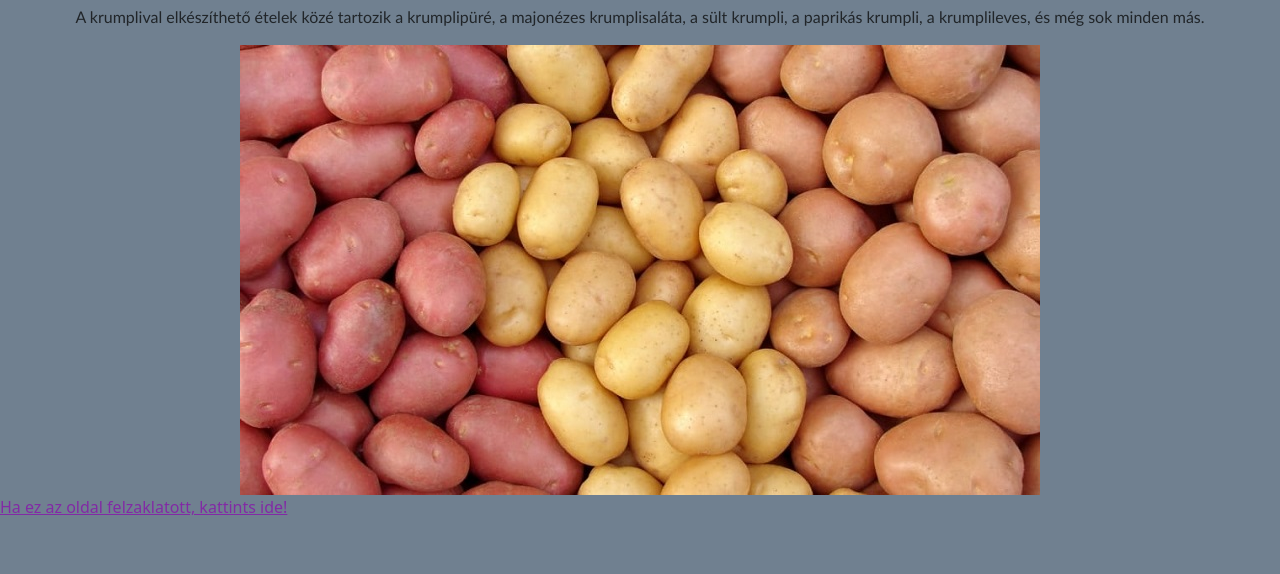
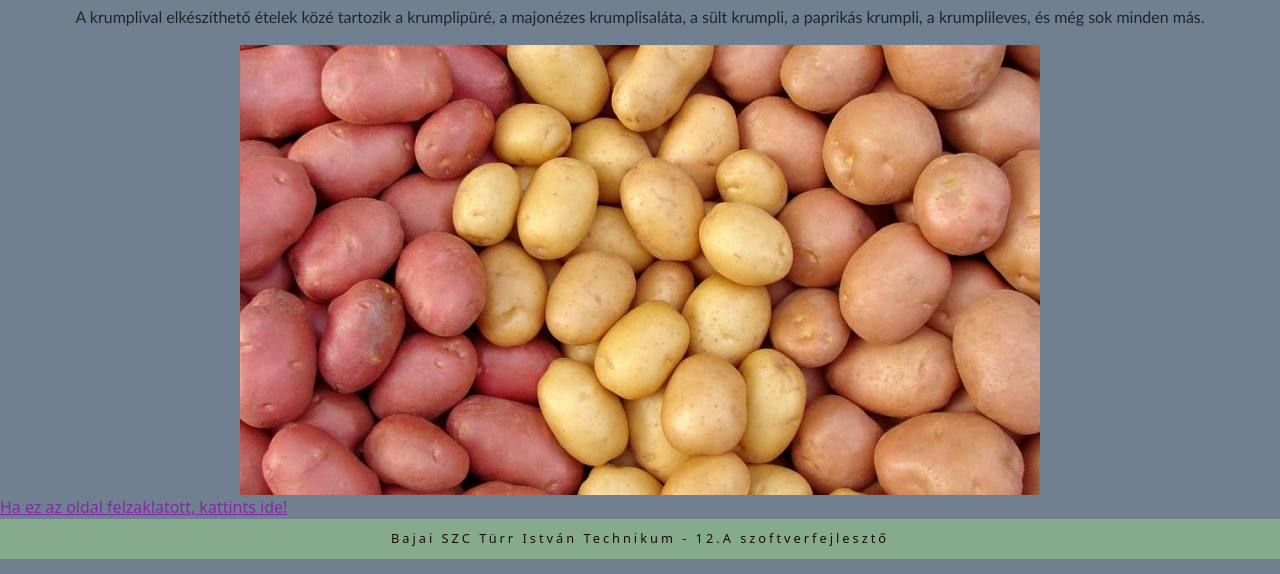
Before and after one commit to Szaszuge/Krumpli, a plain HTML site: page index.html in a window 1280 px wide. Shown: the part 226-800 px from the top of the page. Drawn offline with nearby package versions, Linux system fonts and the light colour scheme.

Commit message:
Nagyházy tanárúr ikonikus footerét felhasználtam

```diff
--- a/css/style.css
+++ b/css/style.css
@@ -22,3 +22,12 @@
 body{
     background-color: slategray;
 }
+
+footer{
+    background-color: rgba(139, 182, 139, 0.801);
+    color: rgb(29, 9, 9);
+    font-size: 80%;
+    letter-spacing: 3px;
+    text-align: center;
+    padding: 10px;
+}
--- a/index.html
+++ b/index.html
@@ -27,4 +27,7 @@
     </div>
     <a href="https://sos116-123.hu/" class="gomb">Ha ez az oldal felzaklatott, kattints ide!</a>
 </body>
+<footer>
+    Bajai SZC Türr István Technikum - 12.A szoftverfejlesztő
+</footer>
 </html>
```
